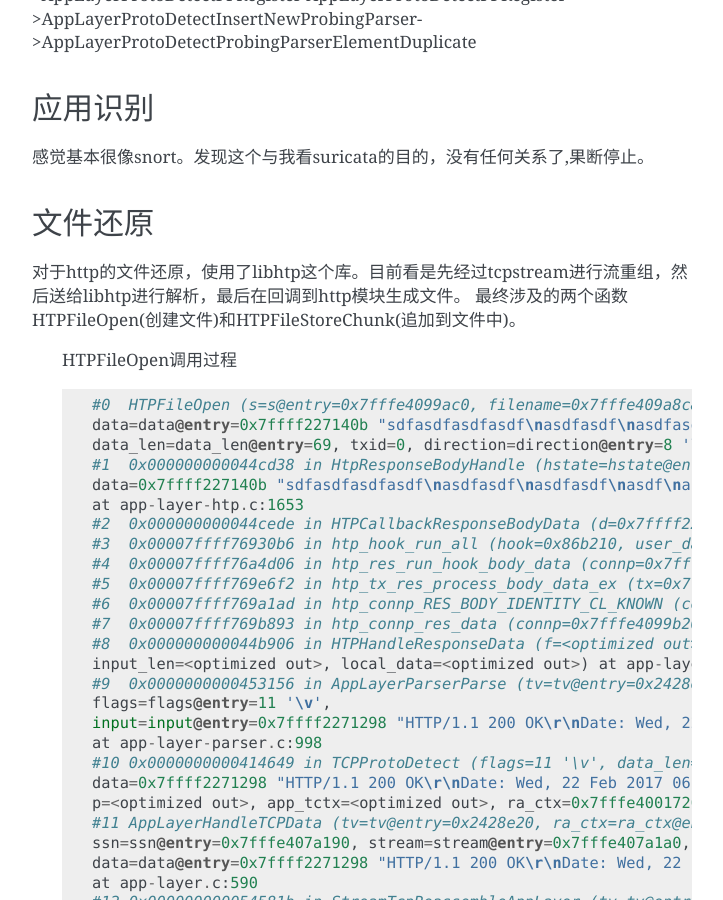
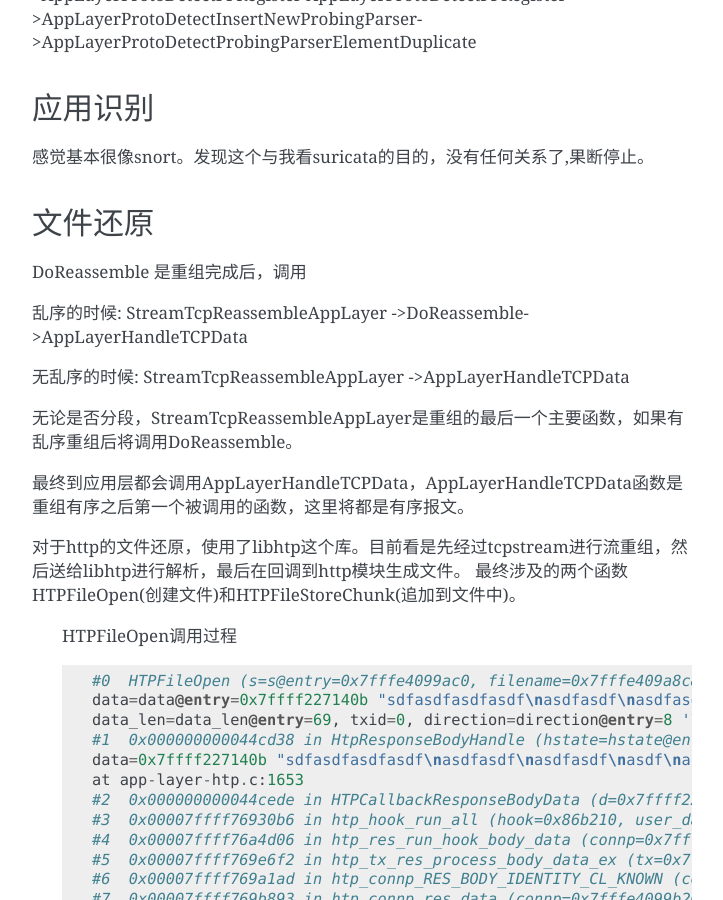
Before and after one commit to promisechen/suricata, a Sphinx documentation site: the page built from doc/source/review.rst, in a window 1280 px wide and 900 px high, scrolled down 1285 px. Shown: the whole window, without its empty margins (388-1111 px from the left). Built offline with Sphinx 7.4.7, drawn with Linux system fonts in a browser that asks for light colours.

Commit message:
Update review.rst

```diff
--- a/doc/source/review.rst
+++ b/doc/source/review.rst
@@ -56,6 +56,19 @@ AppLayerProtoDetectPPRegister->AppLayerProtoDetectInsertNewProbingParser->AppLay
 
 文件还原
 ----------
+
+DoReassemble 是重组完成后，调用
+
+乱序的时候: StreamTcpReassembleAppLayer ->DoReassemble->AppLayerHandleTCPData
+
+无乱序的时候: StreamTcpReassembleAppLayer ->AppLayerHandleTCPData
+
+
+无论是否分段，StreamTcpReassembleAppLayer是重组的最后一个主要函数，如果有乱序重组后将调用DoReassemble。
+
+最终到应用层都会调用AppLayerHandleTCPData，AppLayerHandleTCPData函数是重组有序之后第一个被调用的函数，这里将都是有序报文。
+
+
 
 对于http的文件还原，使用了libhtp这个库。目前看是先经过tcpstream进行流重组，然后送给libhtp进行解析，最后在回调到http模块生成文件。
 最终涉及的两个函数HTPFileOpen(创建文件)和HTPFileStoreChunk(追加到文件中)。
```
